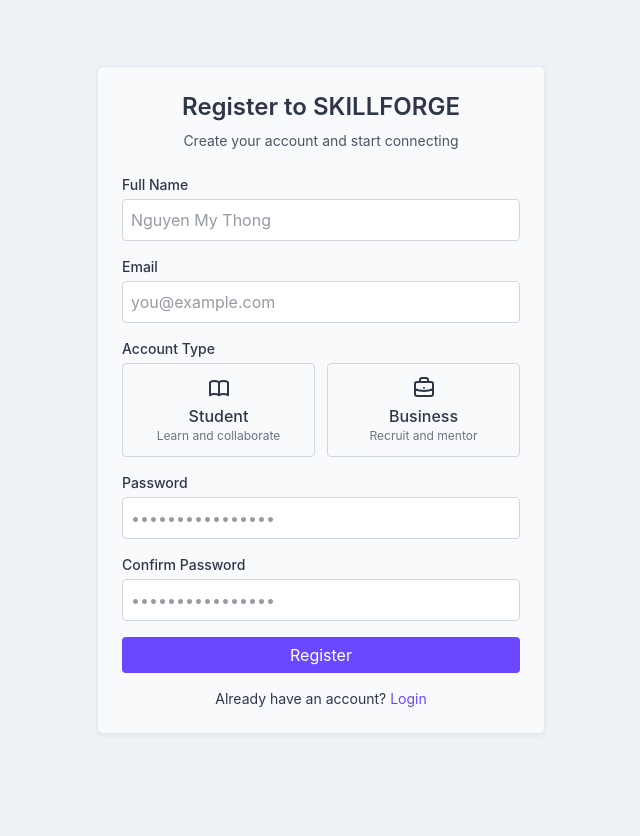
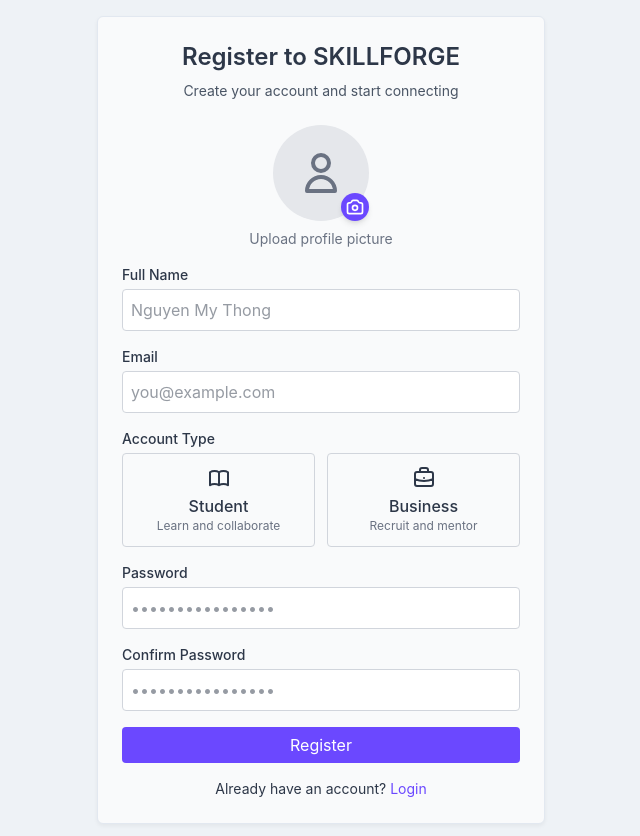
Before and after one commit to iknizzz1807/SkillForge, a SvelteKit app in the folder frontend/: page /register in a window 1280 px wide. Shown: the top 836 px of the page, without its empty margins (319-959 px from the left). Before the commit the page ends 800 px from the top, so only its background shows below. Built offline with nearby package versions, Linux system fonts and the light colour scheme; no server answers.

Commit message:
UI for signup for avatar post

```diff
--- a/frontend/src/routes/marketplace/[project_id]/+page.svelte
+++ b/frontend/src/routes/marketplace/[project_id]/+page.svelte
@@ -97,7 +97,7 @@
 
 <header class="flex justify-between items-center ml-64 pr-4 pl-4 pt-4">
   <div class="flex items-center mb-6">
-    <a href="/project">
+    <a href="/marketplace">
       <button class="text-gray-500 hover:text-gray-700 mr-3">
         <svg
           class="w-5 h-5"
--- a/frontend/src/routes/register/+page.server.ts
+++ b/frontend/src/routes/register/+page.server.ts
@@ -18,6 +18,7 @@
     const password = data.get("password");
     const confirmPassword = data.get("confirmPassword");
     const name = data.get("name");
+    const website = data.get("website");
     const role = data.get("role");
 
     // Validate form data
@@ -28,6 +29,7 @@
         formData: {
           email,
           name,
+          website,
         },
       });
     }
@@ -39,6 +41,7 @@
         formData: {
           email,
           name,
+          website,
         },
       });
     }
@@ -61,6 +64,7 @@
           formData: {
             email,
             name,
+            website,
           },
         });
       }
@@ -80,6 +84,7 @@
         formData: {
           email,
           name,
+          website,
         },
       });
     }
--- a/frontend/src/routes/register/+page.svelte
+++ b/frontend/src/routes/register/+page.svelte
@@ -4,6 +4,31 @@
   import { goto } from "$app/navigation";
 
   let { form, data }: { form: ActionData; data: PageData } = $props();
+  const role = data.role;
+  let selectedRole = $state(role);
+  let avatarFile: File | null = $state(null);
+  let avatarPreview: string | null = $state(null);
+
+  // Handle file selection
+  function handleFileChange(event: Event) {
+    const input = event.target as HTMLInputElement;
+    if (input.files && input.files[0]) {
+      avatarFile = input.files[0];
+
+      // Create a preview URL
+      const reader = new FileReader();
+      reader.onload = (e) => {
+        avatarPreview = e.target?.result as string;
+      };
+      reader.readAsDataURL(avatarFile);
+    }
+  }
+
+  // Handle role change
+  function handleRoleChange(event: Event) {
+    const input = event.target as HTMLInputElement;
+    selectedRole = input.value;
+  }
 
   $effect(() => {
     if (form?.success) {
@@ -29,8 +54,77 @@
         Create your account and start connecting
       </p>
 
-      <!-- Login Form -->
-      <form class="space-y-4" method="POST" use:enhance>
+      <!-- Registration Form -->
+      <form
+        class="space-y-4"
+        method="POST"
+        use:enhance
+        enctype="multipart/form-data"
+      >
+        <!-- Avatar Upload -->
+        <div class="flex flex-col items-center mb-4">
+          <div class="relative mb-2">
+            {#if avatarPreview}
+              <img
+                src={avatarPreview}
+                alt="Avatar preview"
+                class="w-24 h-24 rounded-full object-cover border-2 border-[#6b48ff]"
+              />
+            {:else}
+              <div
+                class="w-24 h-24 rounded-full bg-gray-200 flex items-center justify-center text-gray-500"
+              >
+                <svg
+                  xmlns="http://www.w3.org/2000/svg"
+                  class="h-12 w-12"
+                  fill="none"
+                  viewBox="0 0 24 24"
+                  stroke="currentColor"
+                >
+                  <path
+                    stroke-linecap="round"
+                    stroke-linejoin="round"
+                    stroke-width="2"
+                    d="M16 7a4 4 0 11-8 0 4 4 0 018 0zM12 14a7 7 0 00-7 7h14a7 7 0 00-7-7z"
+                  />
+                </svg>
+              </div>
+            {/if}
+            <label
+              class="absolute bottom-0 right-0 bg-[#6b48ff] text-white rounded-full p-1 cursor-pointer hover:bg-[#5a3bd7] shadow-md"
+            >
+              <svg
+                xmlns="http://www.w3.org/2000/svg"
+                class="h-5 w-5"
+                fill="none"
+                viewBox="0 0 24 24"
+                stroke="currentColor"
+              >
+                <path
+                  stroke-linecap="round"
+                  stroke-linejoin="round"
+                  stroke-width="2"
+                  d="M3 9a2 2 0 012-2h.93a2 2 0 001.664-.89l.812-1.22A2 2 0 0110.07 4h3.86a2 2 0 011.664.89l.812 1.22A2 2 0 0018.07 7H19a2 2 0 012 2v9a2 2 0 01-2 2H5a2 2 0 01-2-2V9z"
+                />
+                <path
+                  stroke-linecap="round"
+                  stroke-linejoin="round"
+                  stroke-width="2"
+                  d="M15 13a3 3 0 11-6 0 3 3 0 016 0z"
+                />
+              </svg>
+              <input
+                type="file"
+                name="avatar"
+                accept="image/*"
+                class="sr-only"
+                onchange={handleFileChange}
+              />
+            </label>
+          </div>
+          <span class="text-sm text-gray-500">Upload profile picture</span>
+        </div>
+
         <div>
           <label class="block text-sm font-medium mb-1" for="name"
             >Full Name</label
@@ -64,7 +158,14 @@
           <label class="block text-sm font-medium mb-1">Account Type</label>
           <div class="grid grid-cols-2 gap-3">
             <label class="role-option">
-              <input type="radio" name="role" value="student" class="sr-only" />
+              <input
+                type="radio"
+                name="role"
+                value="student"
+                class="sr-only"
+                checked={selectedRole === "student"}
+                onchange={handleRoleChange}
+              />
               <div
                 class="border border-gray-300 rounded p-3 hover:border-[#6b48ff] cursor-pointer flex flex-col items-center role-card"
               >
@@ -92,6 +193,8 @@
                 name="role"
                 value="business"
                 class="sr-only"
+                checked={selectedRole === "business"}
+                onchange={handleRoleChange}
               />
               <div
                 class="border border-gray-300 rounded p-3 hover:border-[#6b48ff] cursor-pointer flex flex-col items-center role-card"
@@ -117,6 +220,23 @@
           </div>
         </div>
 
+        <!-- Website Field (only for Business) -->
+        {#if selectedRole === "business"}
+          <div class="pt-2">
+            <label class="block text-sm font-medium mb-1" for="website"
+              >Company Website</label
+            >
+            <input
+              type="url"
+              id="website"
+              name="website"
+              class="w-full p-2 border border-gray-300 rounded focus:outline-none focus:ring-2 focus:ring-[#6b48ff]"
+              placeholder="https://yourcompany.com"
+              value={form?.formData?.website || ""}
+            />
+          </div>
+        {/if}
+
         <div>
           <label class="block text-sm font-medium mb-1" for="password"
             >Password</label
@@ -130,8 +250,9 @@
             placeholder="••••••••••••••••"
           />
         </div>
+
         <div>
-          <label class="block text-sm font-medium mb-1" for="password"
+          <label class="block text-sm font-medium mb-1" for="confirmPassword"
             >Confirm Password</label
           >
           <input
@@ -143,24 +264,17 @@
             placeholder="••••••••••••••••"
           />
         </div>
-        <!-- <div class="flex items-center justify-between">
-          <label class="flex items-center text-sm">
-            <input type="checkbox" class="mr-2" />
-            Remember me
-          </label>
-          <a
-            href="/forgot-password"
-            class="text-sm text-[#6b48ff] hover:underline">Forgot Password?</a
-          >
-        </div> -->
+
         {#if form?.error && !form.success}
           <div class="text-red-400 text-1xl">{form.message}</div>
         {/if}
+
         {#if form?.success}
           <div class="text-green-400 text-1xl">
-            Register successfully, redirecting you to Login page
+            Registration successful, redirecting you to Login page
           </div>
         {/if}
+
         <button type="submit" class="btn w-full">Register</button>
       </form>
 
```
